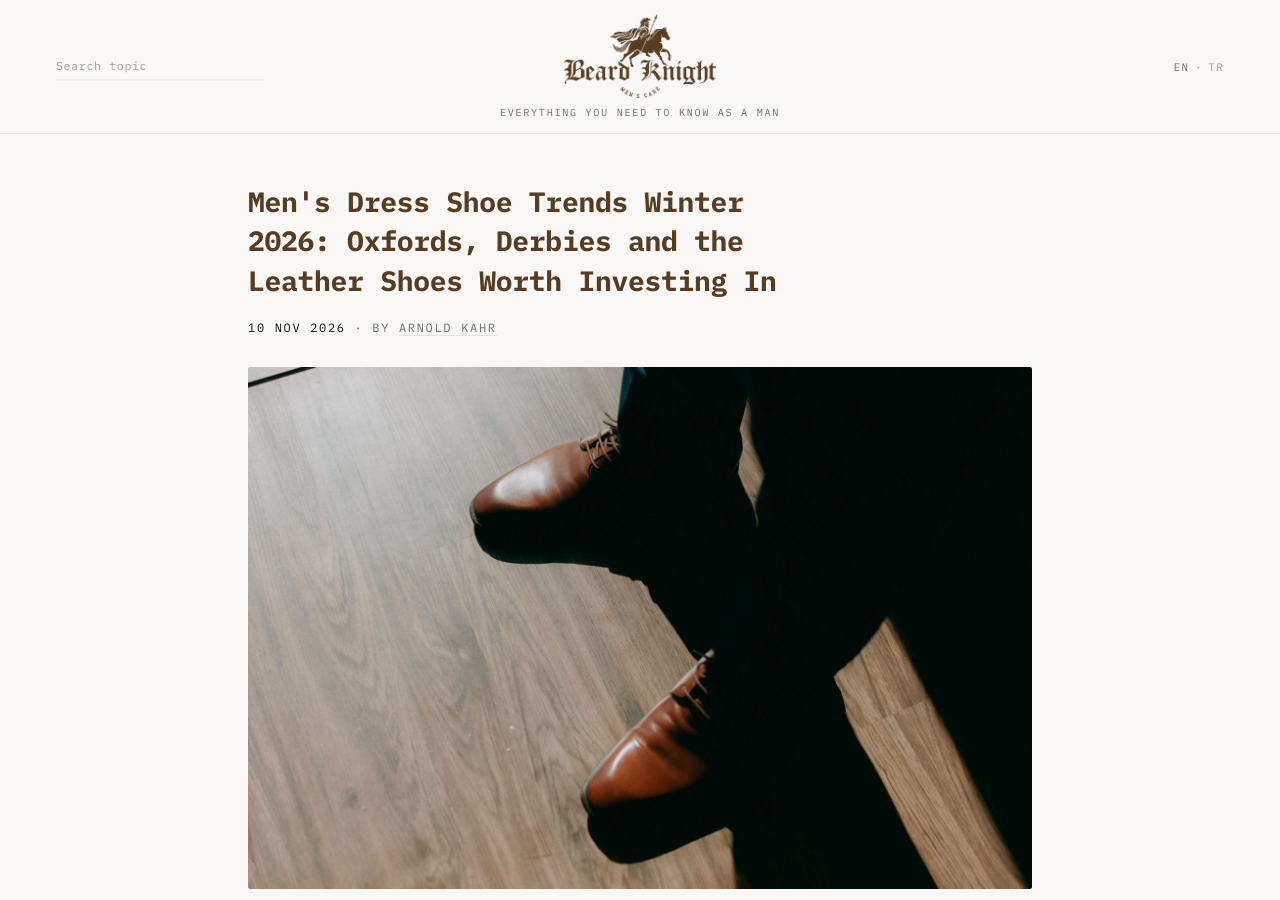
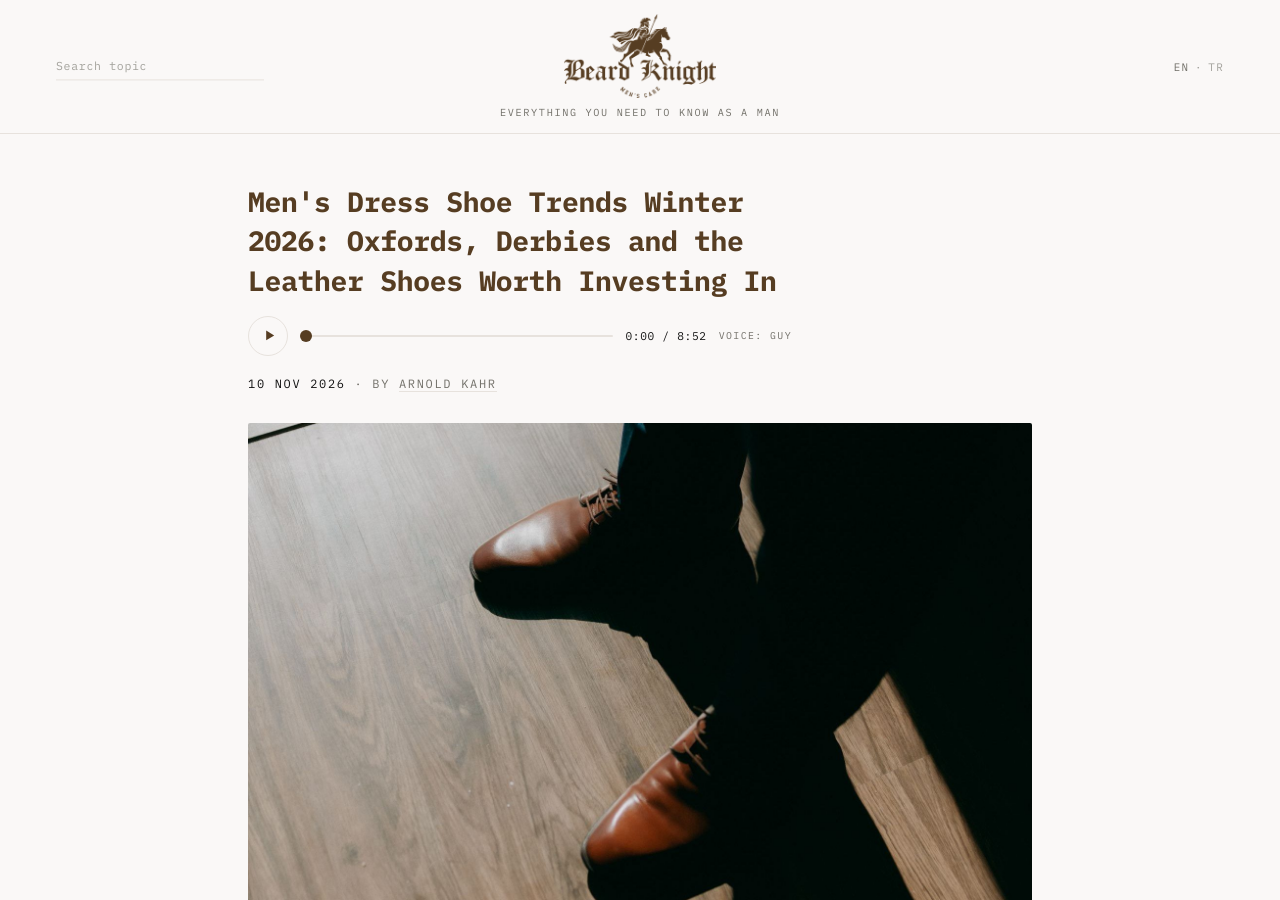
Before and after one commit to architect-high-level-core/beard-knight, a Jekyll site: the page built from _posts/2026-11-10-mens-dress-shoe-trends-winter-2026-oxfords-derbies.md, in a window 1280 px wide and 900 px high. Built offline with Jekyll 4.4.1, drawn with Linux system fonts in a browser that asks for light colours.

Commit message:
Audio: dress shoes EN

```diff
--- a/_posts/2026-11-10-mens-dress-shoe-trends-winter-2026-oxfords-derbies.md
+++ b/_posts/2026-11-10-mens-dress-shoe-trends-winter-2026-oxfords-derbies.md
@@ -11,6 +11,9 @@ image_credit: "Alexander Mass"
 image_license: "Pexels License"
 image_license_url: "https://www.pexels.com/license/"
 image_source_url: "https://www.pexels.com/photo/elegant-brown-leather-shoes-on-wooden-floor-31280435/"
+audio: /assets/audio/mens-dress-shoe-trends-winter-2026-oxfords-derbies.mp3
+audio_voice: Guy
+audio_duration: "8:52"
 ---
 
 For a decade, the sneaker sat at the center of the men's wardrobe. This winter the leather shoe is taking that spot back. The runways, the trade fairs and the menswear editors all point the same way in 2026: proper Oxfords, versatile derbies and rich patina leathers are again the clearest sign of good taste. Here are the men's dress shoe trends for winter 2026, what they mean for your rotation, and the Goodyear-welted shoes worth investing in.
```
Also changed, not shown: 1 other file.
